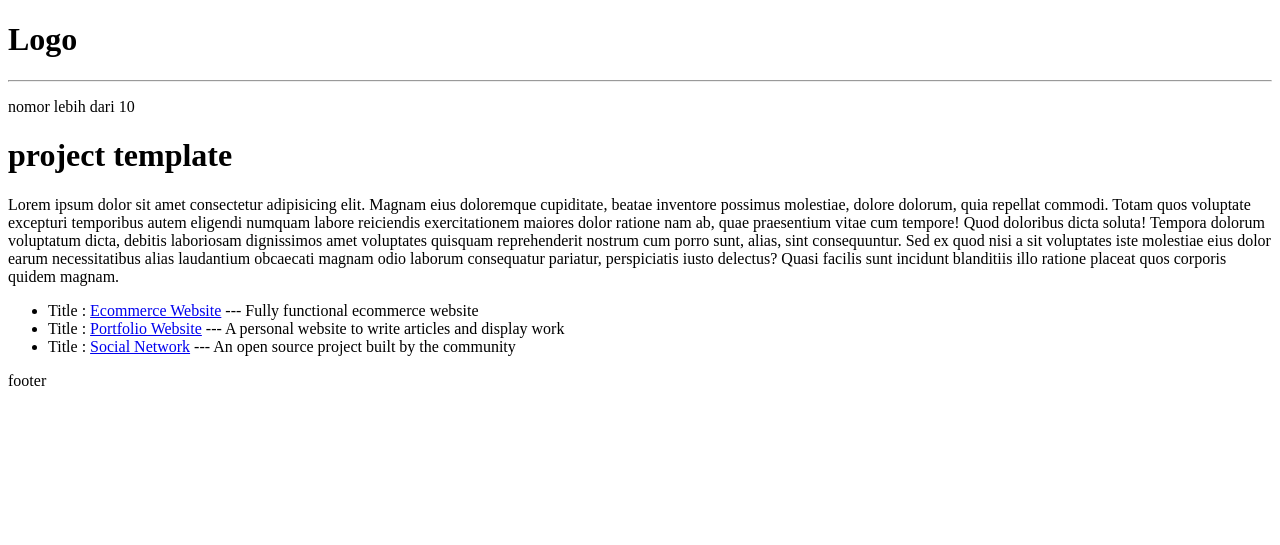
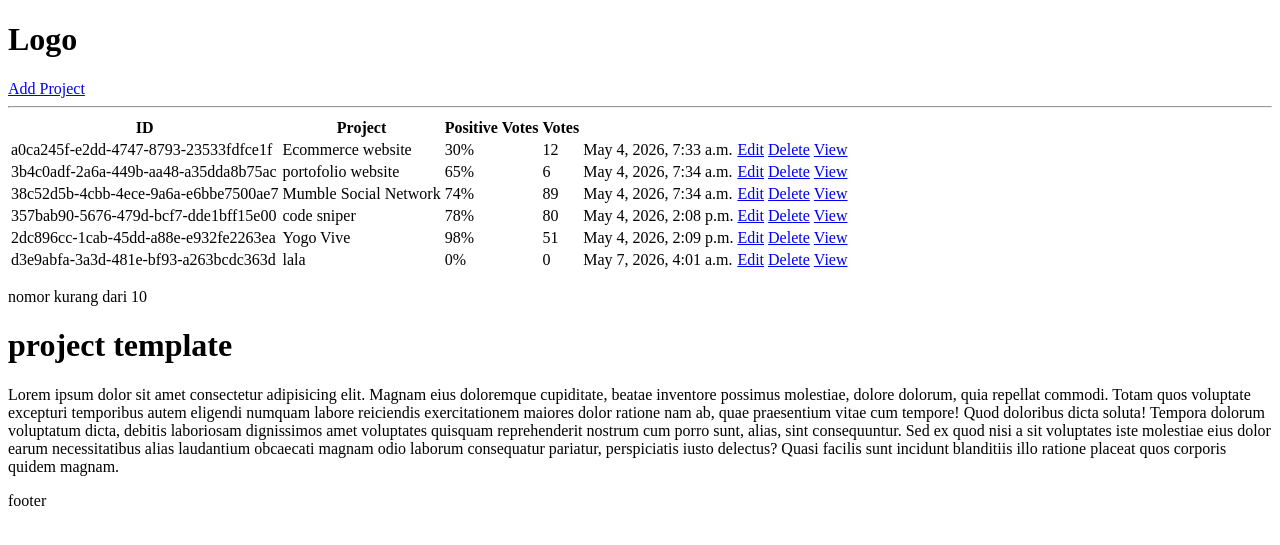
Before and after one commit to Diananaa/devSearch-djago, a Django app: page / in a window 1280 px wide. Shown: the top 545 px of the page. Run offline with Django 5.2, Linux system fonts and the light colour scheme; data comes from the database, SQL or seed files in the repository; both versions use the stored data as it was after the commit.

Commit message:
feat: ccrud projects

```diff
--- a/projects/templates/projects/projects.html
+++ b/projects/templates/projects/projects.html
@@ -1,6 +1,27 @@
 {% extends 'main.html' %}
 
 {% block content %}
+<table>
+    <tr>
+        <th>ID</th>
+        <th>Project</th>
+        <th>Positive Votes</th>
+        <th>Votes</th>
+        <th></th>
+    </tr>
+    {% for project in projects %}
+    <tr>
+        <td>{{project.id}}</td>
+        <td>{{project.title}}</td>
+        <td>{{project.vote_ratio}}%</td>
+        <td>{{project.vote_total}}</td>
+        <td>{{project.created}}</td>
+        <td><a href="{% url 'update-project' project.id %}">Edit</a></td>
+        <td><a href="{% url 'delete-project' project.id %}">Delete</a></td>
+        <td><a href="{% url 'project' project.id %}">View</a></td>
+    </tr>
+    {% endfor %}
+</table>
 
 {% if number > 10 %}
 <p>nomor lebih dari 10</p>
@@ -20,10 +41,5 @@
     eius dolor earum necessitatibus alias laudantium obcaecati magnam odio laborum consequatur pariatur, perspiciatis
     iusto delectus? Quasi facilis sunt incidunt blanditiis illo ratione placeat quos corporis quidem magnam.</p>
 
-<ul>
-    {% for project in projects %}
-    <li>Title : <a href="{% url 'project' project.id %}">{{project.title}}</a> --- {{project.description}}</li>
-    {% endfor %}
-</ul>
 
 {% endblock content %}
--- a/projects/urls.py
+++ b/projects/urls.py
@@ -3,5 +3,8 @@ from . import views
 
 urlpatterns = [
     path('', views.projects, name="projects"),
-    path('project-object/<str:pk>/', views.project, name="project")
+    path('project/<str:pk>/', views.project, name="project"),
+    path('create-project/', views.createProject, name="create-project"),
+    path('update-project/<str:pk>/', views.updateProject, name="update-project"),
+    path('delete-project/<str:pk>/', views.deleteProject, name="delete-project")
 ]
--- a/projects/views.py
+++ b/projects/views.py
@@ -1,35 +1,51 @@
-from django.shortcuts import render
+from django.shortcuts import render, redirect
 from django.http import HttpResponse
-
+from .models import Project, Tag
+from .forms import ProjectForm
 # Create your views here.
-projectsList = [
-    {
-        'id': '1',
-        'title': 'Ecommerce Website',
-        'description': 'Fully functional ecommerce website'
-    },
-    {
-        'id': '2',
-        'title': 'Portfolio Website',
-        'description': 'A personal website to write articles and display work'
-    },
-    {
-        'id': '3',
-        'title': 'Social Network',
-        'description': 'An open source project built by the community'
-    }
-]
 
 
 def projects(request):
-    page = 'hello world'
-    number = 12
-    context = {'page': page, 'number' : number, 'projects': projectsList }
+    projects = Project.objects.all()
+    print(projects)
+    context = { 'projects': projects }
     return render(request, 'projects/projects.html', context)
 
 def project(request, pk):
-    projectObj = None
-    for i in projectsList:
-        if i['id'] == pk:
-            projectObj = i
+    projectObj = Project.objects.get(id=pk)
     return render(request, 'projects/single-project.html', {'project': projectObj})
+
+def createProject(request):
+    form = ProjectForm()
+
+    if request.method == 'POST':
+        # print(request.POST)
+        form = ProjectForm(request.POST)
+        if form.is_valid():
+            form.save()
+            return redirect('projects')
+
+    context = {'form': form}
+    return render(request, "projects/project_form.html", context)
+
+def updateProject(request, pk):
+    project = Project.objects.get(id=pk)
+    form = ProjectForm(instance=project)
+
+    if request.method == 'POST':
+        # print(request.POST)
+        form = ProjectForm(request.POST, instance=project)
+        if form.is_valid():
+            form.save()
+            return redirect('projects')
+
+    context = {'form': form}
+    return render(request, "projects/project_form.html", context)
+
+def deleteProject(request, pk):
+    project = Project.objects.get(id=pk)
+    if request.method == 'POST':
+        project.delete()
+        return redirect('projects')
+    context = {'object': project}
+    return render(request, 'projects/delete_template.html', context)
--- a/templates/navbar.html
+++ b/templates/navbar.html
@@ -1,2 +1,3 @@
 <h1>Logo</h1>
+<a href="{% url 'create-project' %}">Add Project</a>
 <hr>
```
Also changed, not shown: projects/forms.py (added, +8 -0 lines), projects/templates/projects/delete_template.html (added, +15 -0 lines), projects/templates/projects/project_form.html (added, +17 -0 lines), projects/templates/projects/single-project.html (+20 -0 lines), db.sqlite3.
